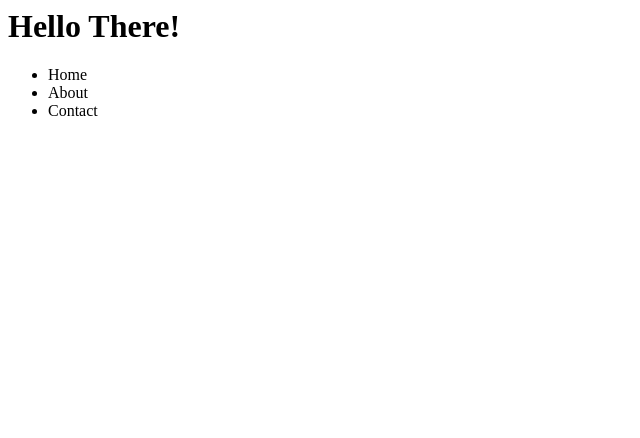
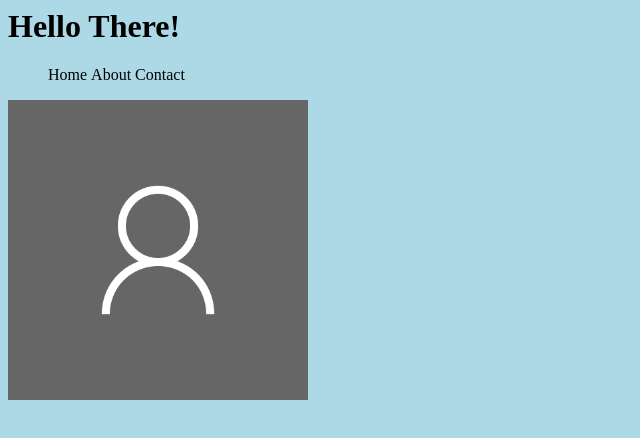
Before and after one commit to samwrite/samwrite.github.io, a plain HTML site: page index.html in a window 1280 px wide. Shown: the whole page, without its empty margins (0-640 px from the left). Drawn offline with Linux system fonts and the light colour scheme.

Commit message:
hover card

```diff
--- a/index.html
+++ b/index.html
@@ -1,11 +1,13 @@
 <html lang="en">
+
 <head>
     <meta charset="UTF-8">
     <meta name="viewport" content="width=device-width, initial-scale=1.0">
-    <meta http-equiv="X-UA-Compatible" content="ie=edge">
-    <link rel="stylesheet" href="styles.css">
+    <meta http-equiv="X-UA-Compatible" content="chrome=1">
+    <link rel="stylesheet" type="text/css" href="styles.css">
     <title>Welcome</title>
 </head>
+
 <body>
     <h1>Hello There!</h1>
     <ul>
@@ -13,5 +15,19 @@
         <li>About</li>
         <li>Contact</li>
     </ul>
+
+    <div class="flip-card">
+        <div class="flip-card-inner">
+          <div class="flip-card-front">
+            <img src="user.bmp" alt="User" style="width:300px;height:300px;">
+          </div>
+          <div class="flip-card-back">
+            <h1>Name</h1>
+            <p>Profession</p>
+            <p>Description</p>
+          </div>
+        </div>
+      </div>
 </body>
+
 </html>
--- a/styles.css
+++ b/styles.css
@@ -1,3 +1,52 @@
-#body > .ul{
-    display: inline-block;
+body {
+    background-color: lightblue;
 }
+
+li{
+    display: inline;
+    list-style-type: none;
+}
+
+/* The flip card container - set the width and height to whatever you want. We have added the border property to demonstrate that the flip itself goes out of the box on hover (remove perspective if you don't want the 3D effect */
+.flip-card {
+    background-color: transparent;
+    width: 300px;
+    height: 300px;
+    perspective: 1000px; /* Remove this if you don't want the 3D effect */
+  }
+
+  /* This container is needed to position the front and back side */
+  .flip-card-inner {
+    position: relative;
+    width: 100%;
+    height: 100%;
+    text-align: center;
+    transition: transform 0.8s;
+    transform-style: preserve-3d;
+  }
+
+  /* Do an horizontal flip when you move the mouse over the flip box container */
+  .flip-card:hover .flip-card-inner {
+    transform: rotateY(180deg);
+  }
+
+  /* Position the front and back side */
+  .flip-card-front, .flip-card-back {
+    position: absolute;
+    width: 100%;
+    height: 100%;
+    backface-visibility: hidden;
+  }
+
+  /* Style the front side (fallback if image is missing) */
+  .flip-card-front {
+    background-color: #bbb;
+    color: black;
+  }
+
+  /* Style the back side */
+  .flip-card-back {
+    background-color: dodgerblue;
+    color: white;
+    transform: rotateY(180deg);
+  }
```
Also changed, not shown: user.bmp (added), 1 other file.
